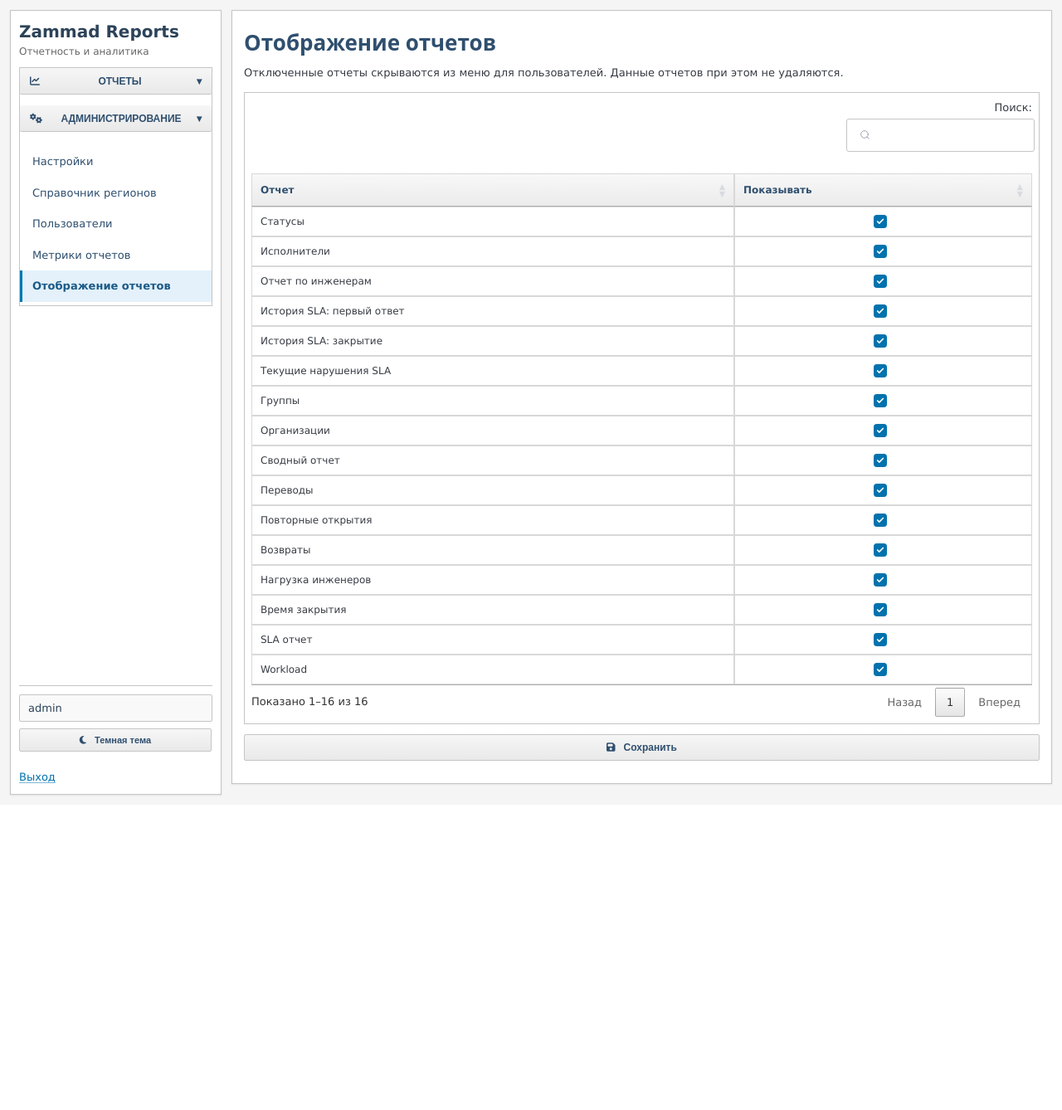
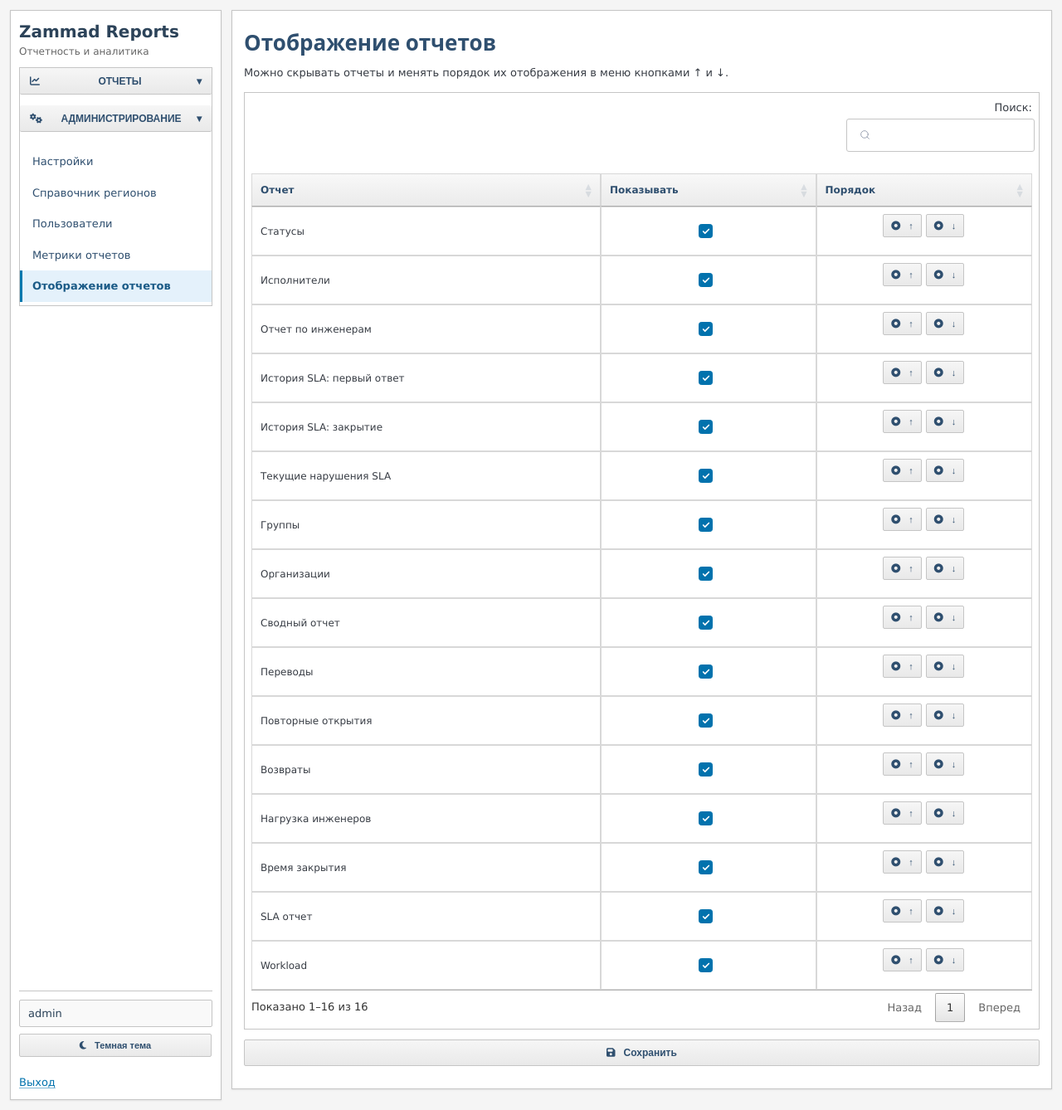
Before and after one commit to lekha100101/zammad-reports, a FastAPI app: page /admin/report-visibility in a window 1280 px wide. Shown: the whole page at 83% size. Before the commit the page ends 960 px from the top, so only its background shows below. Run offline with FastAPI, Linux system fonts and the light colour scheme; the visitor is signed in with stand-in values (Sample User, id 1); data comes from the database, SQL or seed files in the repository; data that the repository does not hold is empty; some libraries are stand-ins or nearby versions.

Commit message:
Add up and down controls for report ordering

```diff
--- a/app/templates/report_visibility_settings.html
+++ b/app/templates/report_visibility_settings.html
@@ -1,10 +1,40 @@
 {% extends "base.html" %}{% block content %}
 <h1>Отображение отчетов</h1>
-<p>Отключенные отчеты скрываются из меню для пользователей. Данные отчетов при этом не удаляются.</p>
-<form method="post" action="/admin/report-visibility">
+<p>Можно скрывать отчеты и менять порядок их отображения в меню кнопками ↑ и ↓.</p>
+<form method="post" action="/admin/report-visibility" id="reportVisibilityForm">
+<input type="hidden" name="report_order" id="reportOrder">
 <div class="table-wrapper"><table class="report-table compact-table">
-<thead><tr><th>Отчет</th><th class="center">Показывать</th></tr></thead><tbody>
-{% for key, name in reports %}<tr><td>{{ name }}</td><td class="center"><input type="checkbox" name="enabled_reports" value="{{ key }}" {% if key in enabled %}checked{% endif %}></td></tr>{% endfor %}
+<thead><tr><th>Отчет</th><th class="center">Показывать</th><th class="center">Порядок</th></tr></thead>
+<tbody id="reportRows">
+{% for key, name in reports %}
+<tr data-report-key="{{ key }}">
+<td>{{ name }}</td>
+<td class="center"><input type="checkbox" name="enabled_reports" value="{{ key }}" {% if key in enabled %}checked{% endif %}></td>
+<td class="center"><button type="button" class="btn-small move-up" title="Выше">↑</button> <button type="button" class="btn-small move-down" title="Ниже">↓</button></td>
+</tr>
+{% endfor %}
 </tbody></table></div>
 <div style="margin-top:12px"><button type="submit">Сохранить</button></div>
-</form>{% endblock %}
+</form>
+<script>
+(function () {
+  const tbody = document.getElementById("reportRows");
+  const form = document.getElementById("reportVisibilityForm");
+  const order = document.getElementById("reportOrder");
+  tbody.addEventListener("click", function (event) {
+    const button = event.target.closest(".move-up, .move-down");
+    if (!button) return;
+    const row = button.closest("tr");
+    if (button.classList.contains("move-up") && row.previousElementSibling) {
+      tbody.insertBefore(row, row.previousElementSibling);
+    } else if (button.classList.contains("move-down") && row.nextElementSibling) {
+      tbody.insertBefore(row.nextElementSibling, row);
+    }
+  });
+  form.addEventListener("submit", function () {
+    order.value = Array.from(tbody.querySelectorAll("tr[data-report-key]"))
+      .map(row => row.dataset.reportKey).join(",");
+  });
+})();
+</script>
+{% endblock %}
```
